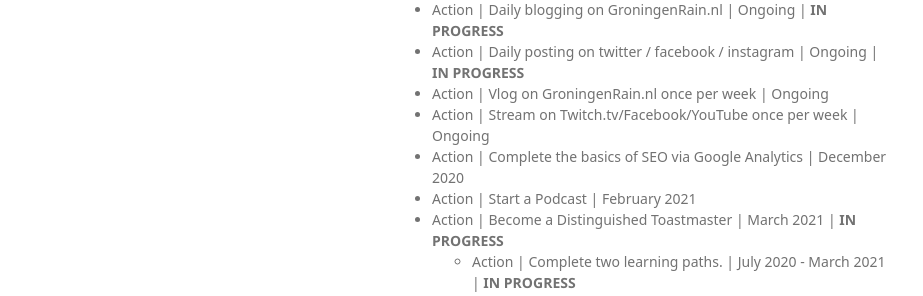
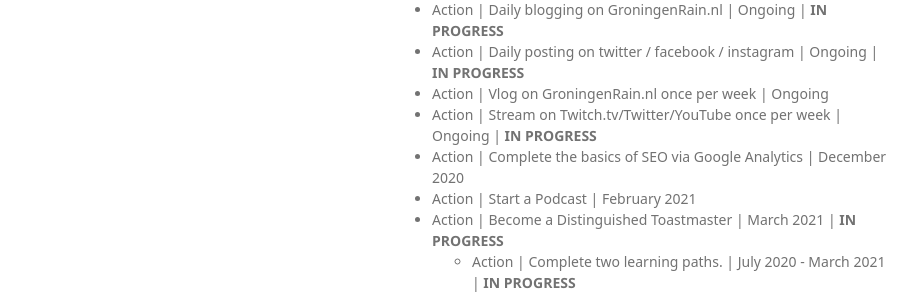
Before and after one commit to rainleander/rainleander.github.io, a Jekyll site: the page speak-softly.html, which Jekyll copies as it is, in a window 1280 px wide. Shown: the part 452-748 px from the top of the page, without its empty margins (178-1101 px from the left). Built offline with Jekyll 4.4.1, drawn with Linux system fonts in a browser that asks for light colours; some web fonts are replaced.

Commit message:
Update speak-softly.html

```diff
--- a/speak-softly.html
+++ b/speak-softly.html
@@ -40,7 +40,7 @@
         <li>Action | Daily blogging on GroningenRain.nl | Ongoing | <b>IN PROGRESS</b></li>
         <li>Action | Daily posting on twitter / facebook / instagram | Ongoing | <b>IN PROGRESS</b></li>
         <li>Action | Vlog on GroningenRain.nl once per week | Ongoing</li>
-        <li>Action | Stream on Twitch.tv/Facebook/YouTube once per week | Ongoing</li>
+        <li>Action | Stream on Twitch.tv/Twitter/YouTube once per week | Ongoing | <b>IN PROGRESS</b></li>
         <li>Action | Complete the basics of SEO via Google Analytics | December 2020</li>
         <li>Action | Start a Podcast | February 2021</li>
         <li>Action | Become a Distinguished Toastmaster | March 2021 | <b>IN PROGRESS</b>
```
